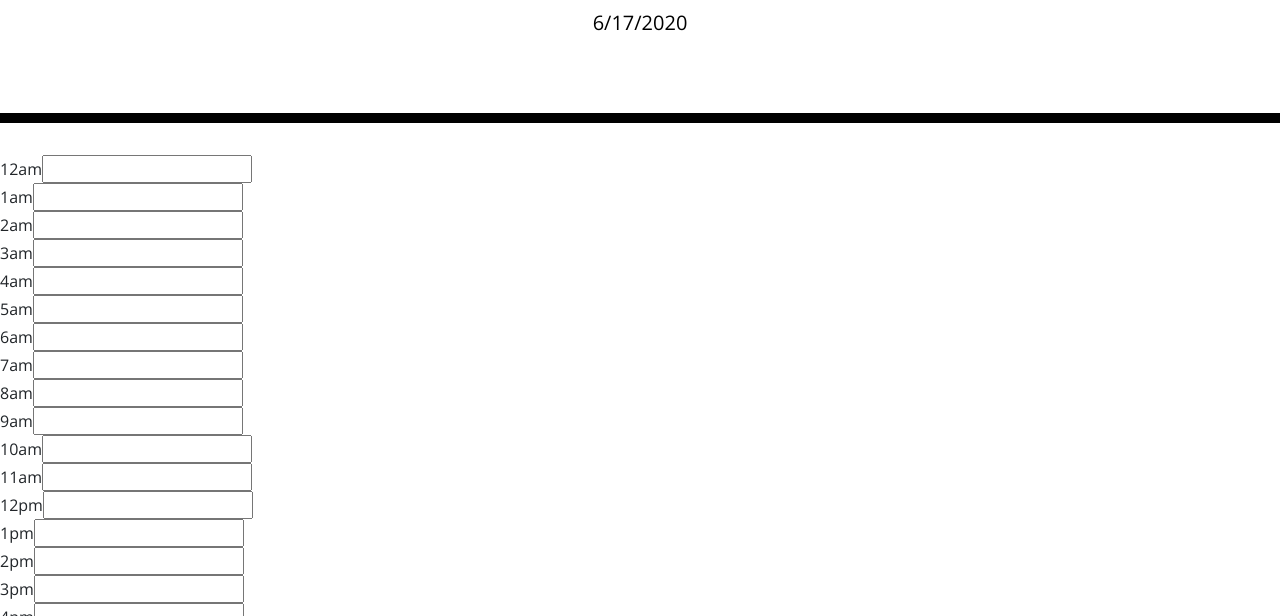
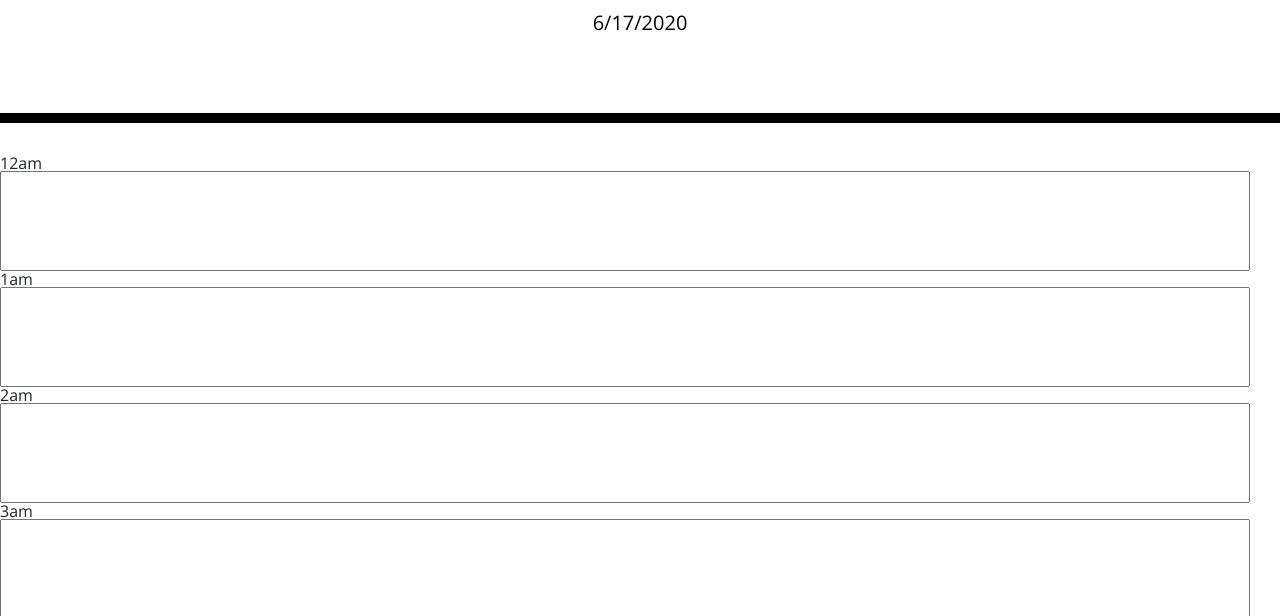
Before and after one commit to bperez94/Work-Day-Scheduler, a plain HTML site: page index.html in a window 1280 px wide. Shown: the part 181-797 px from the top of the page. Drawn offline with nearby package versions, Linux system fonts and the light colour scheme.

Commit message:
sizing of time blocks done

```diff
--- a/style.css
+++ b/style.css
@@ -69,3 +69,7 @@ textarea{
   font-size: 20px;
   transition: all .3s ease-in-out;
 }
+#formBox {
+  height: 100px;
+  width: 1250px;
+}
```
